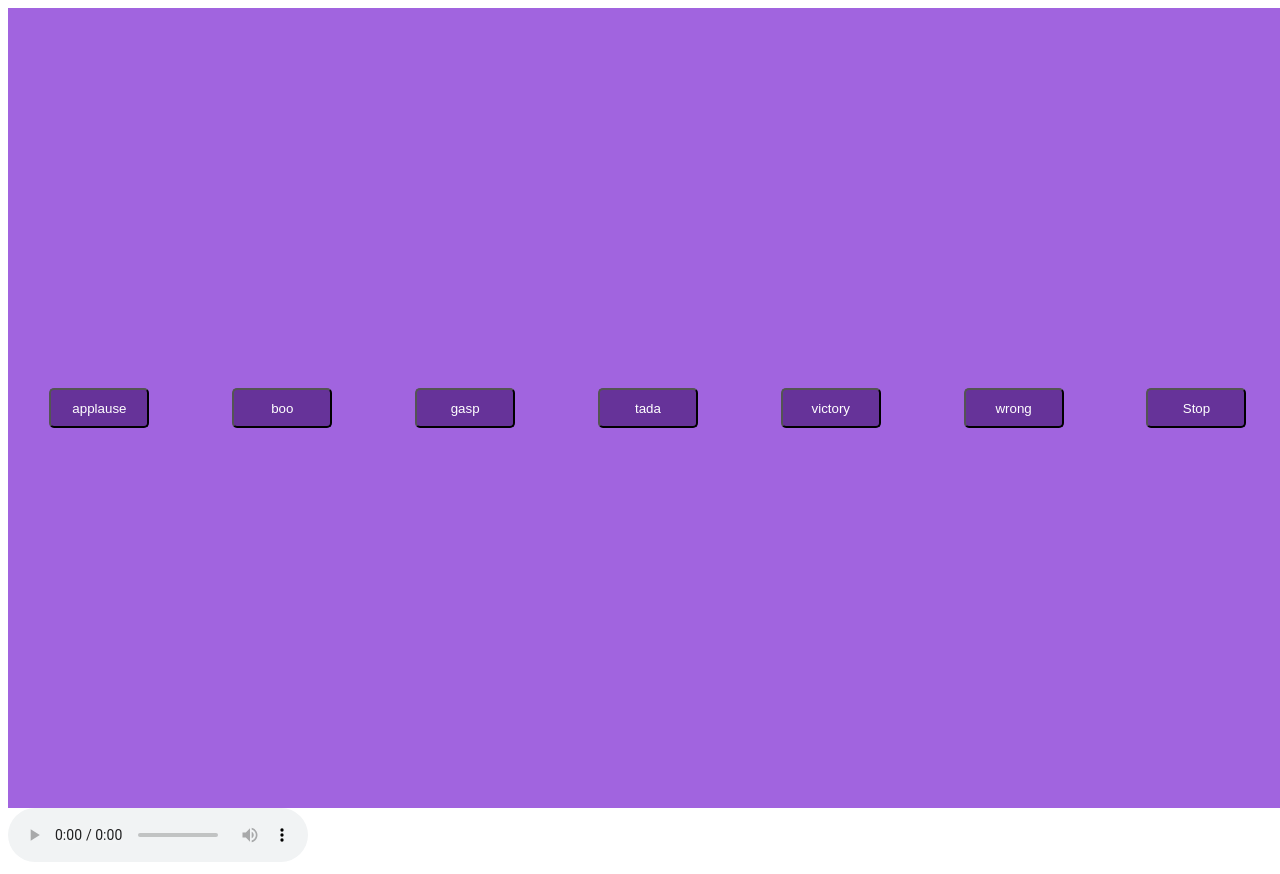
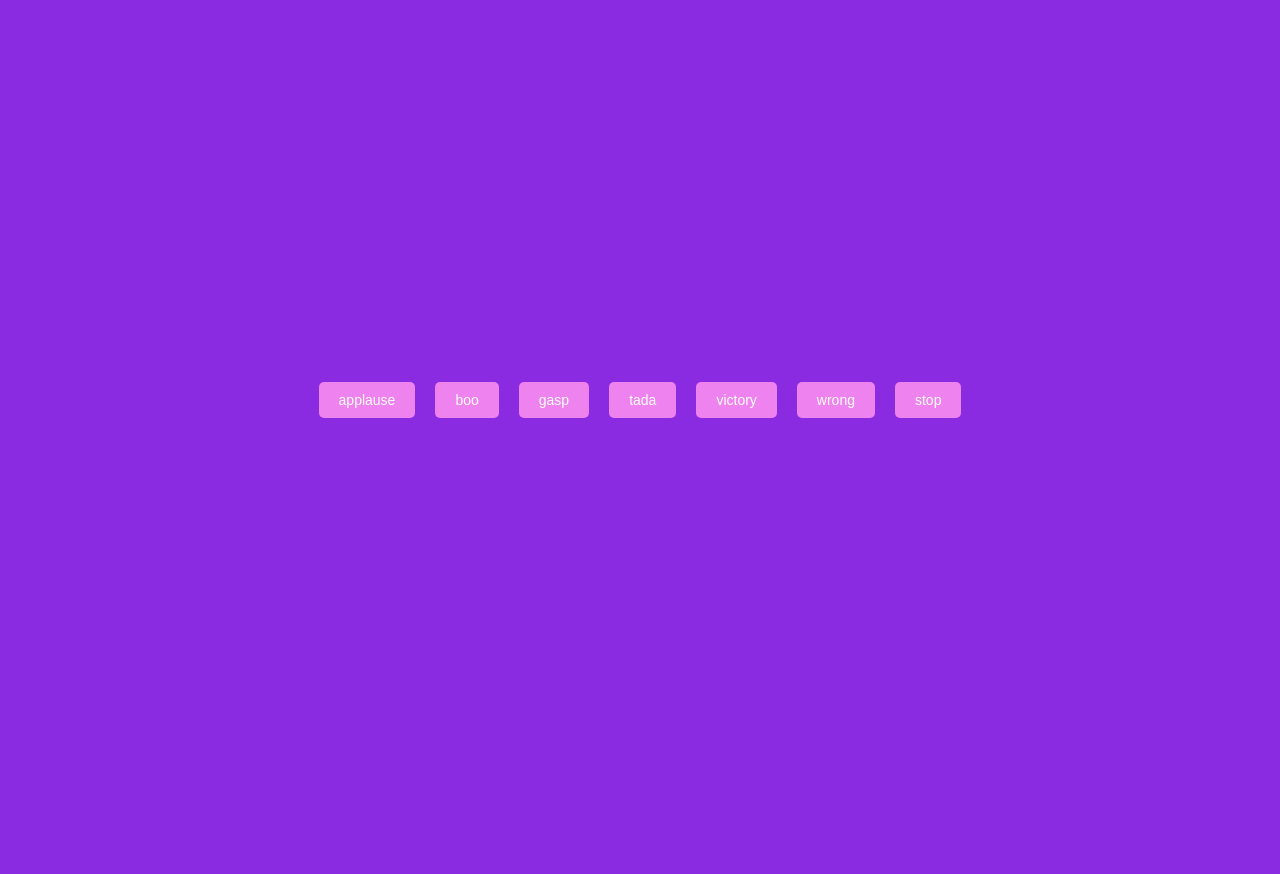
Before and after one commit to acciojob/Soundbar-prajwal2103, a website: page main.html in a window 1280 px wide. After the commit the page ends 800 px from the top, so only its background shows below. Drawn offline with Linux system fonts and the light colour scheme.

Commit message:
created a submission

```diff
--- a/main.html
+++ b/main.html
@@ -7,16 +7,30 @@
 </head>
 
 <body>
-	 <section id="buttons">
-    <button class="btn">applause</button>
-    <button class="btn">boo</button>
-    <button class="btn" >gasp</button>
-    <button class="btn">tada</button>
-	<button class="btn" >victory</button>
-    <button class="btn">wrong</button>
-    <button class="stop">Stop</button>
-  </section>
-	 <audio id="audio" controls></audio>
+	<!-- the entire body must be written by student -->
+	<section id="buttons">
+		 <input  class="btn" id="bt-n" type="button" value="applause" onclick="play()">
+         <audio  id="audio" src="https://interactive-examples.mdn.mozilla.net/media/cc0-audio/t-rex-roar.mp3"></audio>
+
+		 <input class="btn" id="bt-n" type="button" value="boo" onclick="play()">
+         <audio id="audio" src="https://interactive-examples.mdn.mozilla.net/media/cc0-audio/t-rex-roar.mp3"></audio>
+
+		 <input class="btn" id="bt-n" type="button" value="gasp" onclick="play()">
+         <audio id="audio" src="https://interactive-examples.mdn.mozilla.net/media/cc0-audio/t-rex-roar.mp3"></audio>
+
+		 <input class="btn" id="bt-n" type="button" value="tada" onclick="play()">
+         <audio id="audio" src="https://interactive-examples.mdn.mozilla.net/media/cc0-audio/t-rex-roar.mp3"></audio>
+
+		 <input class="btn" id="bt-n" type="button" value="victory" onclick="play()">
+         <audio id="audio" src="https://interactive-examples.mdn.mozilla.net/media/cc0-audio/t-rex-roar.mp3"></audio>
+
+		<input class="btn" id="bt-n" type="button" value="wrong" onclick="play()">
+         <audio id="audio" src="https://interactive-examples.mdn.mozilla.net/media/cc0-audio/t-rex-roar.mp3"></audio>
+
+		<input class="stop" id="bt-n" type="button" value="stop" onclick="stop()">
+         <audio id="audio" src="https://interactive-examples.mdn.mozilla.net/media/cc0-audio/t-rex-roar.mp3"></audio>
+
+	</section>
     <script type="text/javascript" src="./script.js">
 </script>
 
--- a/script.js
+++ b/script.js
@@ -1,13 +1,11 @@
-const btn=document.querySelector(".btn");
-function soundPlay(){
-	let audio=document.getElementById("audio")
-	audio.src= "https://interactive-examples.mdn.mozilla.net/media/cc0-audio/t-rex-roar.mp3"
-	audio.play();
-	if(audio){
-		stop.addEventListener("click",()=>{
-			audio.pause();
-		});
-	}
+//your JS code here. If required.
+function play() {
+    var audio = document.getElementById("audio");
+    audio.play();
+  }
+
+function stop() {
+  var audio = document.getElementById("audio");
+  audio.pause();
+  audio.currentTime = 0;
 }
-btn.addEventListener("click",soundPlay);
-const stop=document.querySelector(".stop");
--- a/styles.css
+++ b/styles.css
@@ -1,23 +1,25 @@
 /*  your css code here. If applicable */
-#buttons{
-    background-color: rgb(161,100,223);
-    display: flex;
-    justify-content:space-around;
-    text-align: center;
-    align-items: center;
-	flex-wrap:wrap;
-    width: 100vw;
-    height: 100vh;
-    position: relative;
+body{
+	background-color : blueviolet;
+	width : 600px;
+	margin: auto;
 }
 
-.btn,.stop{
-    width: 100px;
-    height: 40px;
-    justify-content:;
-    background-color: rgb(102,51,153);
-    border-radius: 5px;
-    color: white;
-    box-shadow: none;
+#buttons {
+	display: flex;
+	justify-content: center;
+	align-items: center;
+	height: 100vh
+}
 
+input {
+	font-size: 14px;
+	padding: 10px 20px;
+	margin:  10px;
+	border-radius: 5px;
+	background-color: violet;
+	color: white;
+	border: none;
+	outline: none;
+	cursor: pointer;
 }
```
